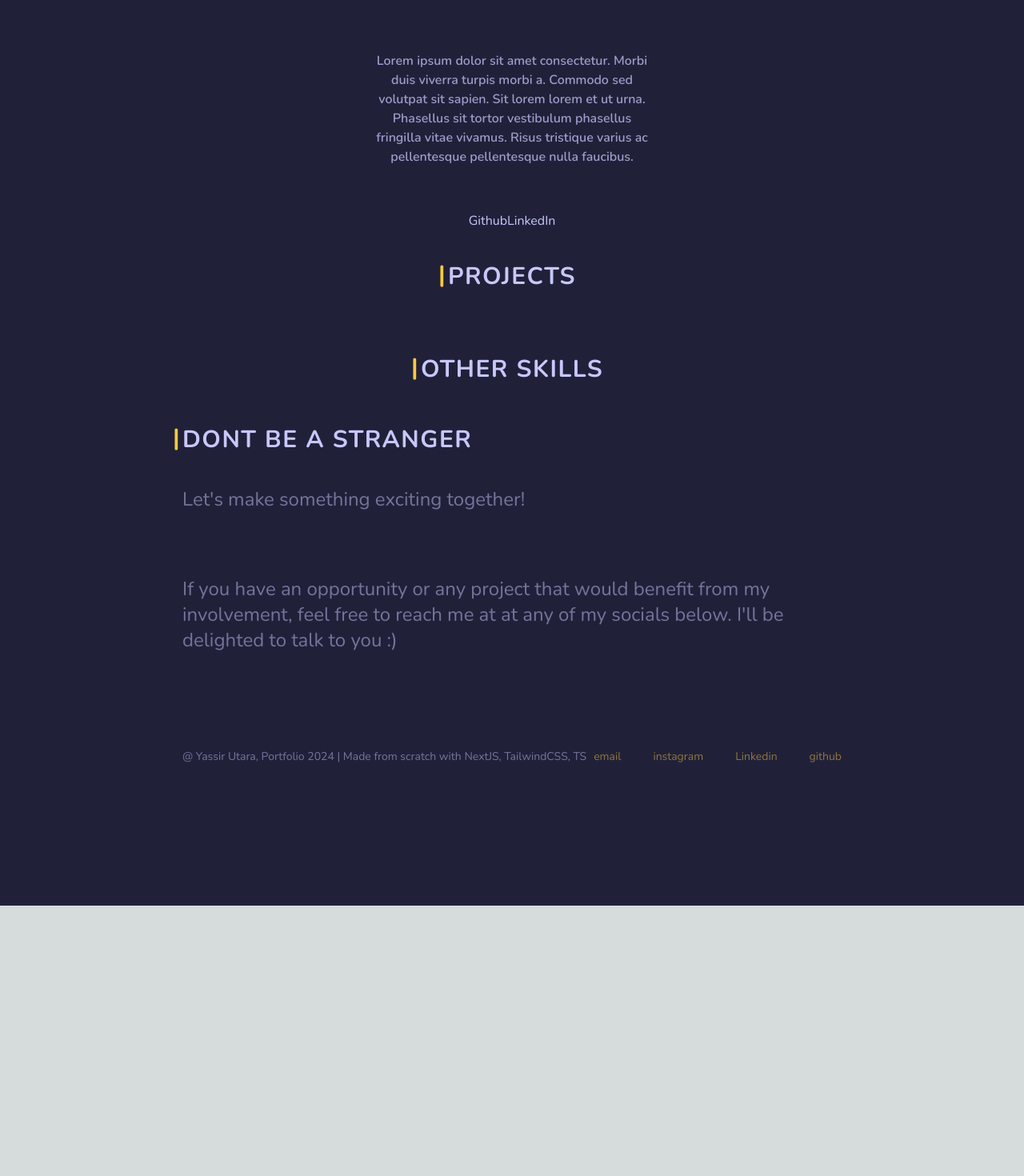
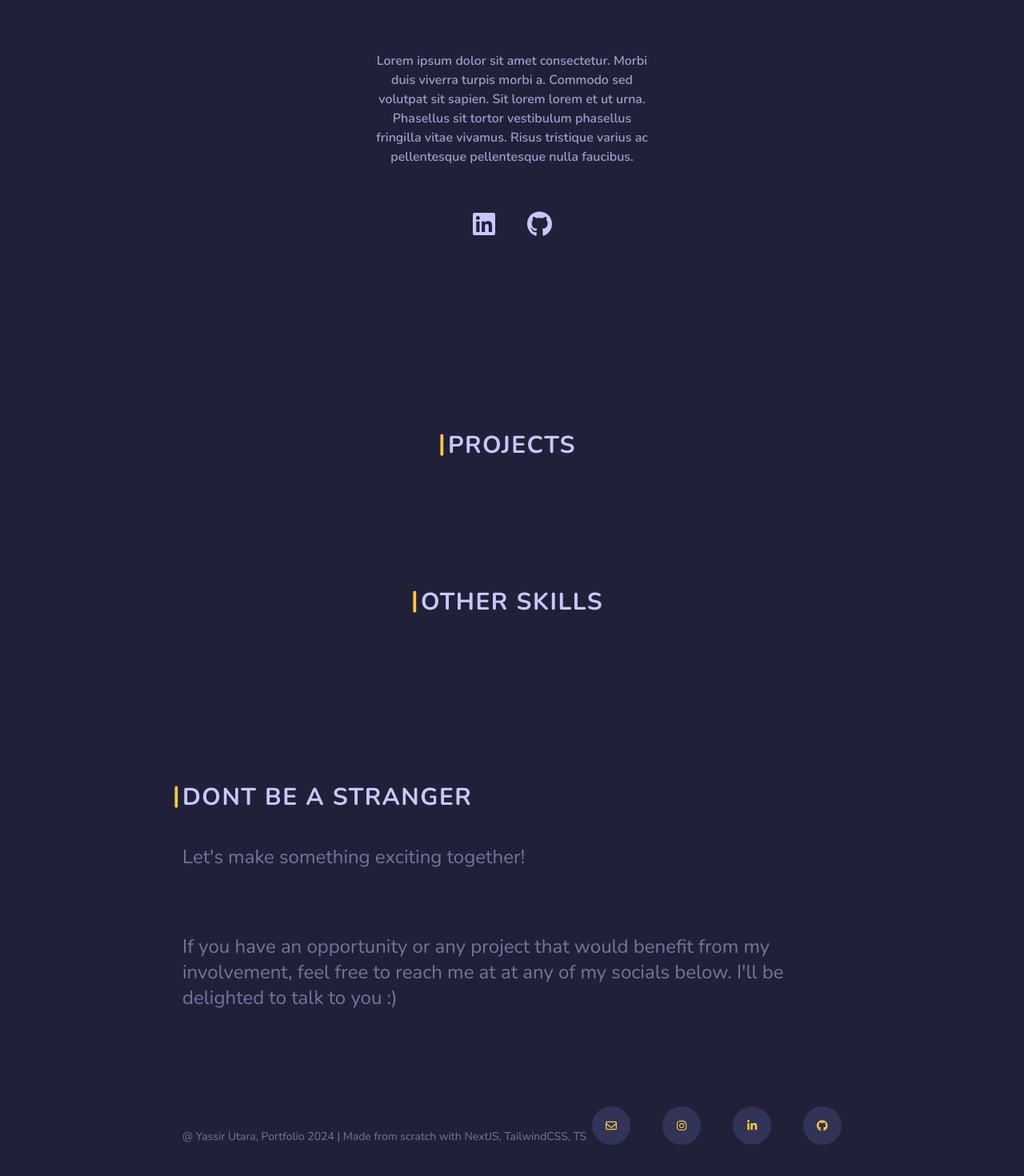
Before and after one commit to yashiyoshi/portfolio, a Next.js app: page / in a window 1280 px wide. Shown: the part 412-1882 px from the top of the page at 80% size. Before the commit the page ends 1544 px from the top, so only its background shows below. Built offline with nearby package versions, Linux system fonts and the light colour scheme.

Commit message:
added logos

```diff
--- a/app/Components/Contact.tsx
+++ b/app/Components/Contact.tsx
@@ -1,8 +1,15 @@
 import Link from "next/link";
+import { FontAwesomeIcon } from "@fortawesome/react-fontawesome";
+import {
+  faLinkedinIn,
+  faGithub,
+  faInstagram,
+} from "@fortawesome/free-brands-svg-icons";
+import { faEnvelope } from "@fortawesome/free-regular-svg-icons";
 
 const Contact = () => {
   return (
-    <div className="text-main2 font-bold text-3xl p-3">
+    <div className="text-main2 font-bold text-3xl p-3 pt-32">
       <span className="text-yellow pr-2 absolute -translate-x-3 -translate-y-0.5">
         |
       </span>
@@ -14,27 +21,34 @@ const Contact = () => {
           involvement, feel free to reach me at at any of my socials below. I'll
           be delighted to talk to you :)
         </p>
-
-        <div className="justify-between flex py-20">
-          <p className="text-sm self-end">
+      </div>
+      <div className="justify-between flex py-20 font-normal">
+        <p className="text-sm self-end opacity-50">
           @ Yassir Utara, Portfolio 2024 | Made from scratch with NextJS,
           TailwindCSS, TS
         </p>
         <ul className="flex space-x-10 text-sm text-yellow">
           <li>
-              <p>email</p>
+            <div className="flex items-center justify-center w-12 h-12 rounded-full bg-secondary1">
+              <FontAwesomeIcon icon={faEnvelope} size="1x" />
+            </div>
           </li>
           <li>
-              <p>instagram</p>
+            <div className="flex items-center justify-center w-12 h-12 rounded-full bg-secondary1">
+              <FontAwesomeIcon icon={faInstagram} size="1x" />
+            </div>
           </li>
           <li>
-              <p>Linkedin</p>
+            <div className="flex items-center justify-center w-12 h-12 rounded-full bg-secondary1">
+              <FontAwesomeIcon icon={faLinkedinIn} size="1x" />
+            </div>
           </li>
           <li>
-              <p>github</p>
+            <div className="flex items-center justify-center w-12 h-12 rounded-full bg-secondary1">
+              <FontAwesomeIcon icon={faGithub} size="1x" />
+            </div>
           </li>
         </ul>
-        </div>
       </div>
     </div>
   );
--- a/app/Components/SectionTitle.tsx
+++ b/app/Components/SectionTitle.tsx
@@ -7,7 +7,7 @@ interface SectionTitleProps {
 
 const SectionTitle: React.FC<SectionTitleProps> = ({ title }) => {
   return (
-    <div className="text-main2 font-bold text-3xl py-10">
+    <div className="text-main2 font-bold text-3xl py-20">
       <span className="text-yellow pr-2 absolute -translate-x-3 -translate-y-0.5">
         |
       </span>
--- a/app/layout.tsx
+++ b/app/layout.tsx
@@ -1,6 +1,9 @@
 import type { Metadata } from "next";
 import { Nunito } from "next/font/google";
 import "./globals.css";
+import '@fortawesome/fontawesome-svg-core/styles.css';
+import { config } from '@fortawesome/fontawesome-svg-core';
+config.autoAddCss = false;
 
 const nunito = Nunito({
   subsets: ["latin"],
--- a/app/page.tsx
+++ b/app/page.tsx
@@ -3,7 +3,8 @@ import Navbar from "./Components/Navbar";
 import Status from "./Components/Status";
 import Contact from "./Components/Contact";
 import SectionTitle from "./Components/SectionTitle";
-
+import { FontAwesomeIcon } from "@fortawesome/react-fontawesome";
+import { faLinkedin, faGithub} from "@fortawesome/free-brands-svg-icons";
 const nunito = Nunito({
   subsets: ["latin"],
   weight: "variable",
@@ -14,7 +15,6 @@ export default function Home() {
     <div className={`${nunito.className} px-28 py-5 bg-main1`}>
       <Navbar></Navbar>
       <Status></Status>
-
       <main className="flex min-h-screen flex-col items-center text-center justify-between p-16 bg-main1">
         <div className="text-main2">
           <h1 className="text-6xl font-bold">Hey! I am Yassir Utara.</h1>
@@ -26,9 +26,10 @@ export default function Home() {
             vivamus. Risus tristique varius ac pellentesque pellentesque nulla
             faucibus.
           </p>
-          <div>
-            <span>Github</span>
-            <span>LinkedIn</span>
+          <div className="pb-40 align-middle text-center justify-between">
+            <FontAwesomeIcon icon={faLinkedin} size="2x" className="px-5" />
+            <FontAwesomeIcon icon={faGithub} size="2x" className="px-5"/>
+
           </div>
         </div>
 
--- a/package.json
+++ b/package.json
@@ -9,6 +9,11 @@
     "lint": "next lint"
   },
   "dependencies": {
+    "@fortawesome/fontawesome-svg-core": "^6.5.1",
+    "@fortawesome/free-brands-svg-icons": "^6.5.1",
+    "@fortawesome/free-regular-svg-icons": "^6.5.1",
+    "@fortawesome/free-solid-svg-icons": "^6.5.1",
+    "@fortawesome/react-fontawesome": "^0.2.0",
     "@heroicons/react": "^2.1.3",
     "next": "^14.1.4",
     "react": "^18",
```
Also changed, not shown: 1 other file (tests, documents, lock files or other folders). Lines whose indentation alone changed are shown as unchanged.
